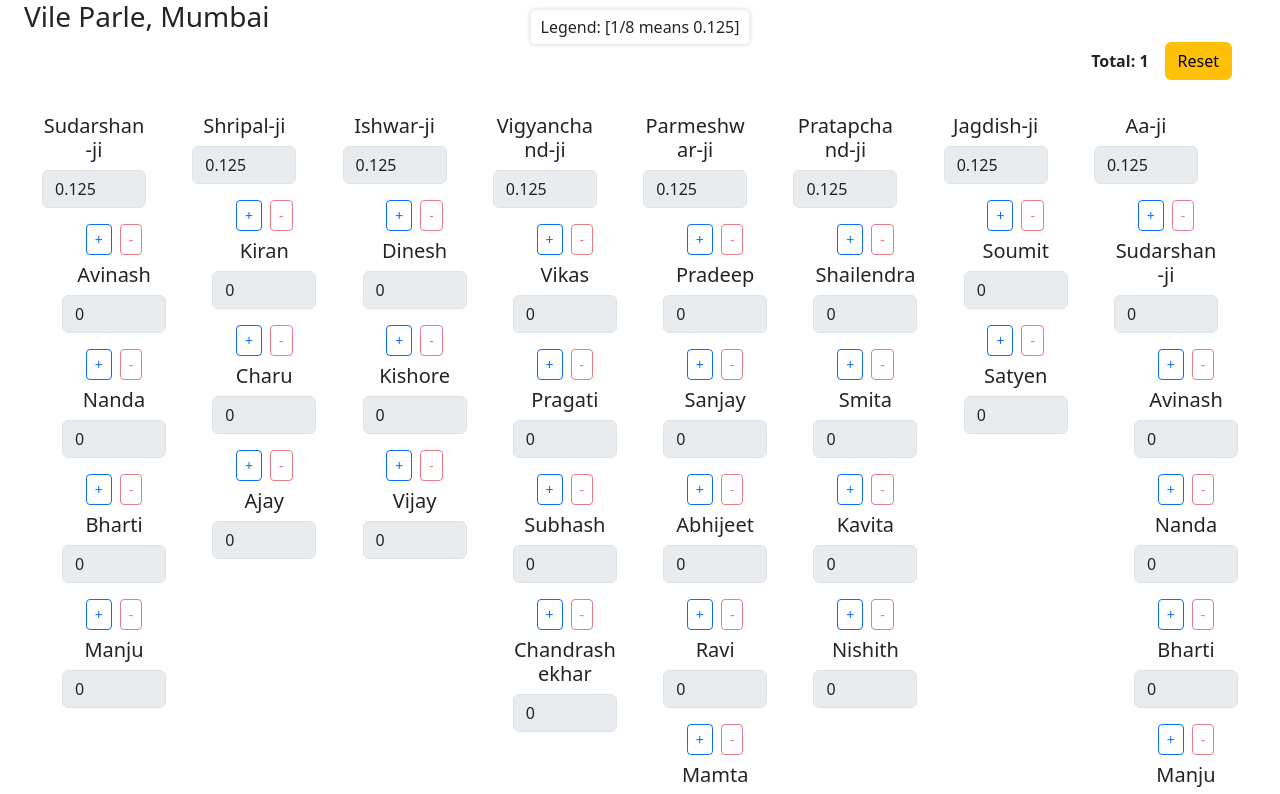
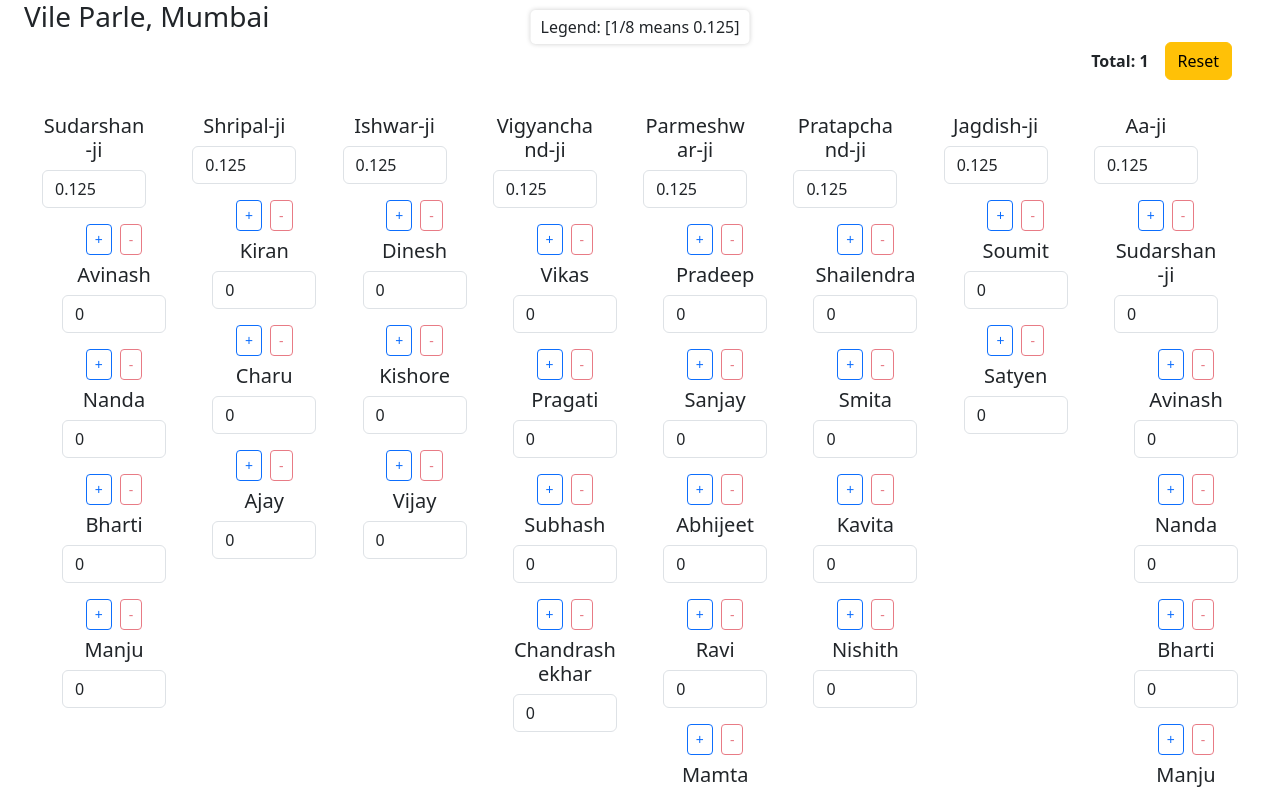
Before and after one commit to zarir-engineer/partition-tree-app, a Next.js app: page / in a window 1280 px wide. Shown: the top 794 px of the page. Built offline with nearby package versions, Linux system fonts and the light colour scheme.

Commit message:
Update CloudSpinner.tsx

```diff
--- a/app/components/CloudSpinner.tsx
+++ b/app/components/CloudSpinner.tsx
@@ -64,12 +64,12 @@ const CloudSpinner: React.FC<CloudSpinnerProps> = ({
         value={value}
         onChange={(e) => {
           const newValue = parseFloat(e.target.value);
-          if (!isNaN(newValue) && newValue + total - value <= 1) {
-      	    onChange(newValue);
+          if (!isNaN(newValue)) {
+            onChange(newValue); // Allow all updates
           }
         }}
         className="form-control"
-        disabled={total >= 1}
+        disabled={false} // 🔥 Removed total condition
       />
     </div>
   );
```
